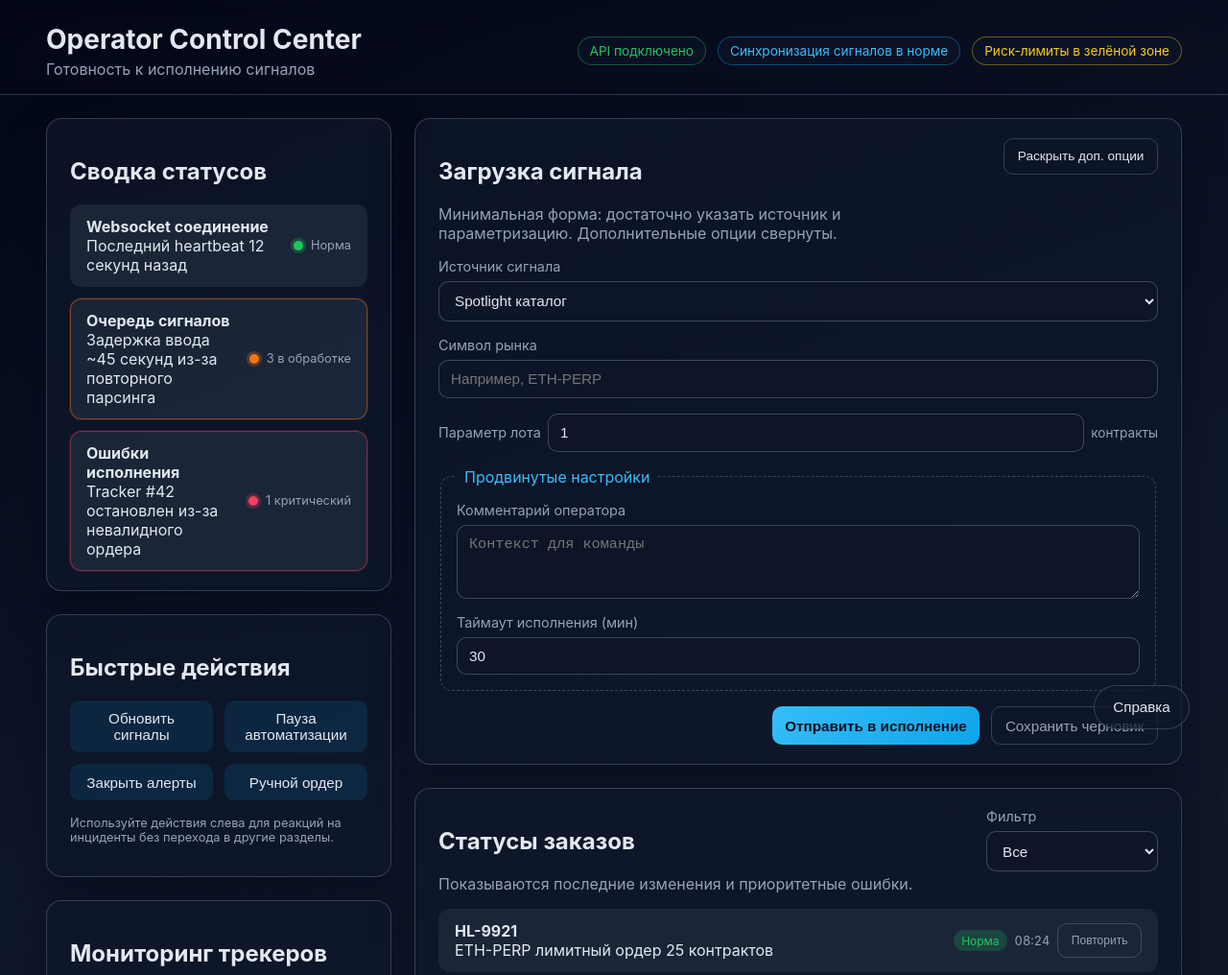
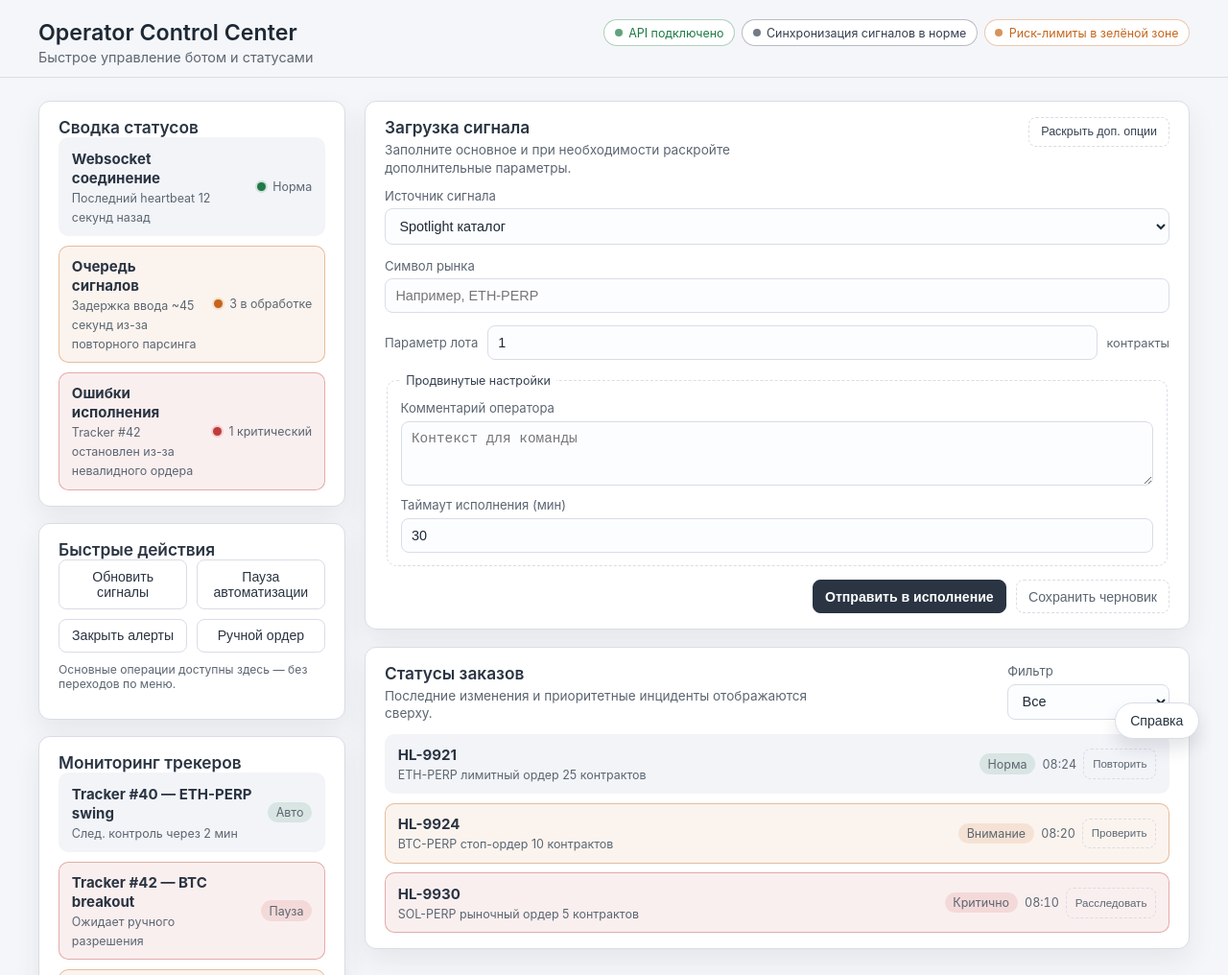
Before and after one commit to Retty888/bot-assist, a website: page apps/operator-ui/index.html in a window 1280 px wide. Shown: the top 1016 px of the page at 96% size. Drawn offline with Linux system fonts and the light colour scheme.

Commit message:
Redesign operator UI for compact neutral theme

```diff
--- a/apps/operator-ui/index.html
+++ b/apps/operator-ui/index.html
@@ -10,7 +10,7 @@
     <header class="top-bar">
       <div class="brand">
         <h1>Operator Control Center</h1>
-        <p class="subtitle">Готовность к исполнению сигналов</p>
+        <p class="subtitle">Быстрое управление ботом и статусами</p>
       </div>
       <div class="status-pills">
         <span class="pill pill-online" id="connection-pill">API подключено</span>
@@ -35,7 +35,7 @@
             <button data-action="new-manual-order">Ручной ордер</button>
           </div>
           <p class="helper-text">
-            Используйте действия слева для реакций на инциденты без перехода в другие разделы.
+            Основные операции доступны здесь — без переходов по меню.
           </p>
         </article>
 
@@ -51,7 +51,7 @@
             <div>
               <h2>Загрузка сигнала</h2>
               <p class="caption">
-                Минимальная форма: достаточно указать источник и параметризацию. Дополнительные опции свернуты.
+                Заполните основное и при необходимости раскройте дополнительные параметры.
               </p>
             </div>
             <button class="toggle" data-target="advanced-fields">Раскрыть доп. опции</button>
@@ -101,7 +101,7 @@
           <header class="card__header">
             <div>
               <h2>Статусы заказов</h2>
-              <p class="caption">Показываются последние изменения и приоритетные ошибки.</p>
+              <p class="caption">Последние изменения и приоритетные инциденты отображаются сверху.</p>
             </div>
             <div class="filters">
               <label>
--- a/apps/operator-ui/styles.css
+++ b/apps/operator-ui/styles.css
@@ -1,22 +1,23 @@
 :root {
-  color-scheme: light dark;
   font-family: 'Inter', system-ui, -apple-system, BlinkMacSystemFont, 'Segoe UI', sans-serif;
-  --bg: #0f172a;
-  --bg-card: rgba(15, 23, 42, 0.72);
-  --bg-card-light: rgba(30, 41, 59, 0.85);
-  --border: rgba(148, 163, 184, 0.3);
-  --text: #e2e8f0;
-  --text-muted: #94a3b8;
-  --accent: #38bdf8;
-  --accent-strong: #0ea5e9;
-  --warning: #f97316;
-  --danger: #f43f5e;
-  --success: #22c55e;
+  --bg: #f5f6f9;
+  --bg-soft: #eceff4;
+  --bg-card: #ffffff;
+  --bg-card-emphasis: #f2f4f8;
+  --border: #d8dde6;
+  --border-strong: #c1c8d6;
+  --text: #1d2935;
+  --text-muted: #5c6672;
+  --accent: #364152;
+  --accent-strong: #2a3442;
+  --success: #1f7a46;
+  --warning: #c6651a;
+  --danger: #c23b3b;
 }
 
 body {
   margin: 0;
-  background: linear-gradient(160deg, #020617 0%, #0f172a 50%, #111827 100%);
+  background: var(--bg);
   color: var(--text);
   min-height: 100vh;
 }
@@ -26,83 +27,105 @@ body {
 }
 
 a {
-  color: var(--accent);
+  color: var(--accent-strong);
 }
 
 .top-bar {
   display: flex;
-  align-items: center;
+  align-items: flex-start;
   justify-content: space-between;
-  padding: 1.5rem 3rem 1rem;
+  padding: 1.25rem 2.5rem 0.75rem;
   border-bottom: 1px solid var(--border);
-  backdrop-filter: blur(12px);
+  gap: 1.5rem;
 }
 
 .brand h1 {
   margin: 0;
-  font-size: 1.75rem;
+  font-size: 1.45rem;
+  font-weight: 600;
 }
 
 .subtitle {
-  margin: 0.25rem 0 0;
+  margin: 0.2rem 0 0;
   color: var(--text-muted);
+  font-size: 0.9rem;
 }
 
 .status-pills {
   display: flex;
-  gap: 0.75rem;
+  gap: 0.45rem;
   flex-wrap: wrap;
+  justify-content: flex-end;
 }
 
 .pill {
-  padding: 0.35rem 0.75rem;
-  border-radius: 9999px;
+  padding: 0.35rem 0.65rem;
+  border-radius: 999px;
   border: 1px solid var(--border);
-  font-size: 0.85rem;
-  background: rgba(15, 23, 42, 0.55);
+  font-size: 0.78rem;
+  background: var(--bg-card);
+  display: inline-flex;
+  align-items: center;
+  gap: 0.4rem;
+}
+
+.pill::before {
+  content: '';
+  width: 8px;
+  height: 8px;
+  border-radius: 50%;
+  background: currentColor;
+  opacity: 0.7;
 }
 
 .pill-online {
-  border-color: rgba(34, 197, 94, 0.4);
   color: var(--success);
+  border-color: rgba(31, 122, 70, 0.35);
 }
 
 .pill-sync {
-  border-color: rgba(14, 165, 233, 0.4);
   color: var(--accent);
+  border-color: rgba(54, 65, 82, 0.35);
 }
 
 .pill-risk {
-  border-color: rgba(250, 204, 21, 0.4);
-  color: #facc15;
+  color: var(--warning);
+  border-color: rgba(198, 101, 26, 0.35);
 }
 
 .pill-offline,
 .pill-danger {
-  border-color: rgba(244, 63, 94, 0.4);
   color: var(--danger);
-  background: rgba(244, 63, 94, 0.1);
+  border-color: rgba(194, 59, 59, 0.35);
+  background: rgba(194, 59, 59, 0.08);
 }
 
 .layout {
   display: grid;
-  grid-template-columns: 360px 1fr;
-  gap: 1.5rem;
-  padding: 1.5rem 3rem 4rem;
+  grid-template-columns: 320px 1fr;
+  gap: 1.25rem;
+  padding: 1.5rem 2.5rem 3rem;
 }
 
 .layout__column {
   display: flex;
   flex-direction: column;
-  gap: 1.5rem;
+  gap: 1.1rem;
 }
 
 .card {
   background: var(--bg-card);
   border: 1px solid var(--border);
-  border-radius: 16px;
-  padding: 1.25rem 1.5rem;
-  box-shadow: 0 20px 45px rgba(2, 6, 23, 0.45);
+  border-radius: 12px;
+  padding: 1rem 1.25rem;
+  box-shadow: 0 12px 28px rgba(35, 45, 58, 0.08);
+}
+
+.card h2 {
+  margin: 0;
+  font-size: 1.08rem;
+  font-weight: 600;
+  color: var(--accent-strong);
 }
 
 .card__header {
@@ -110,13 +133,15 @@ a {
   justify-content: space-between;
   gap: 1rem;
   align-items: flex-start;
-  margin-bottom: 1rem;
+  margin-bottom: 0.75rem;
 }
 
 .caption {
-  margin: 0.35rem 0 0;
+  margin: 0.25rem 0 0;
   color: var(--text-muted);
-  max-width: 32rem;
+  max-width: 28rem;
+  font-size: 0.85rem;
+  line-height: 1.35;
 }
 
 .summary-list,
@@ -127,7 +152,7 @@ a {
   padding: 0;
   display: flex;
   flex-direction: column;
-  gap: 0.75rem;
+  gap: 0.6rem;
 }
 
 .summary-list li,
@@ -136,108 +161,115 @@ a {
   display: flex;
   justify-content: space-between;
   align-items: center;
-  padding: 0.75rem 1rem;
-  border-radius: 12px;
+  padding: 0.65rem 0.8rem;
+  border-radius: 10px;
   border: 1px solid transparent;
-  background: var(--bg-card-light);
+  background: var(--bg-card-emphasis);
   gap: 1rem;
 }
 
-.summary-list li[data-level="critical"],
-.tracker-list li[data-level="critical"],
-.order-list li[data-level="critical"] {
-  border-color: rgba(244, 63, 94, 0.45);
-  box-shadow: 0 0 0 1px rgba(244, 63, 94, 0.15);
+.summary-list li[data-level='critical'],
+.tracker-list li[data-level='critical'],
+.order-list li[data-level='critical'] {
+  border-color: rgba(194, 59, 59, 0.38);
+  background: rgba(194, 59, 59, 0.08);
 }
 
-.summary-list li[data-level="warning"],
-.tracker-list li[data-level="warning"],
-.order-list li[data-level="warning"] {
-  border-color: rgba(249, 115, 22, 0.45);
-  box-shadow: 0 0 0 1px rgba(249, 115, 22, 0.15);
+.summary-list li[data-level='warning'],
+.tracker-list li[data-level='warning'],
+.order-list li[data-level='warning'] {
+  border-color: rgba(198, 101, 26, 0.38);
+  background: rgba(198, 101, 26, 0.07);
 }
 
 .status-dot {
-  width: 10px;
-  height: 10px;
+  width: 9px;
+  height: 9px;
   border-radius: 999px;
   background: var(--success);
-  box-shadow: 0 0 0 3px rgba(34, 197, 94, 0.25);
+  box-shadow: 0 0 0 2px rgba(31, 122, 70, 0.15);
 }
 
 .status-dot.warning {
   background: var(--warning);
-  box-shadow: 0 0 0 3px rgba(249, 115, 22, 0.25);
+  box-shadow: 0 0 0 2px rgba(198, 101, 26, 0.15);
 }
 
 .status-dot.critical {
   background: var(--danger);
-  box-shadow: 0 0 0 3px rgba(244, 63, 94, 0.25);
+  box-shadow: 0 0 0 2px rgba(194, 59, 59, 0.15);
 }
 
 .quick-actions__grid {
   display: grid;
   grid-template-columns: repeat(2, minmax(0, 1fr));
-  gap: 0.75rem;
+  gap: 0.6rem;
 }
 
 button {
-  border: none;
-  border-radius: 10px;
-  padding: 0.65rem 0.85rem;
-  font-size: 0.95rem;
-  background: rgba(14, 165, 233, 0.12);
-  color: var(--text);
+  border: 1px solid var(--border);
+  border-radius: 8px;
+  padding: 0.55rem 0.75rem;
+  font-size: 0.88rem;
+  background: var(--bg-card);
+  color: var(--accent-strong);
   cursor: pointer;
-  transition: transform 0.2s ease, background 0.2s ease;
+  transition: background 0.2s ease, color 0.2s ease, border-color 0.2s ease;
 }
 
 button:hover {
-  transform: translateY(-1px);
-  background: rgba(14, 165, 233, 0.25);
+  background: var(--bg-soft);
+  border-color: var(--border-strong);
 }
 
 button.primary {
-  background: linear-gradient(135deg, var(--accent), var(--accent-strong));
-  color: #0b1120;
+  background: var(--accent-strong);
+  border-color: var(--accent-strong);
+  color: #ffffff;
   font-weight: 600;
+}
+
+button.primary:hover {
+  background: #1f2733;
+  border-color: #1f2733;
 }
 
 button.ghost {
   background: transparent;
-  border: 1px solid var(--border);
+  border-style: dashed;
   color: var(--text-muted);
 }
 
 .toggle {
-  border: 1px solid var(--border);
+  border-style: dashed;
   background: transparent;
-  color: var(--text);
-  font-size: 0.85rem;
+  color: var(--accent);
+  font-size: 0.78rem;
+  padding: 0.45rem 0.75rem;
 }
 
 .form {
   display: flex;
   flex-direction: column;
-  gap: 1rem;
+  gap: 0.85rem;
 }
 
 label {
   display: flex;
   flex-direction: column;
-  gap: 0.45rem;
-  font-size: 0.9rem;
+  gap: 0.35rem;
+  font-size: 0.82rem;
   color: var(--text-muted);
 }
 
 input,
 select,
 textarea {
-  border-radius: 10px;
-  border: 1px solid rgba(148, 163, 184, 0.35);
-  padding: 0.65rem 0.75rem;
-  font-size: 0.95rem;
-  background: rgba(15, 23, 42, 0.6);
+  border-radius: 8px;
+  border: 1px solid var(--border);
+  padding: 0.55rem 0.65rem;
+  font-size: 0.9rem;
+  background: #fcfdff;
   color: var(--text);
 }
 
@@ -248,6 +280,7 @@ textarea {
 .inline {
   flex-direction: row;
   align-items: center;
+  gap: 0.6rem;
 }
 
 .inline input {
@@ -256,57 +289,58 @@ textarea {
 
 .inline__suffix {
   color: var(--text-muted);
-  font-size: 0.85rem;
+  font-size: 0.8rem;
 }
 
 fieldset {
-  border-radius: 12px;
-  border: 1px dashed rgba(148, 163, 184, 0.35);
-  padding: 1rem;
+  border-radius: 10px;
+  border: 1px dashed var(--border);
+  padding: 0.85rem;
   display: flex;
   flex-direction: column;
-  gap: 1rem;
+  gap: 0.75rem;
 }
 
 legend {
-  padding: 0 0.5rem;
+  padding: 0 0.35rem;
   color: var(--accent);
+  font-size: 0.78rem;
 }
 
 .form__actions {
   display: flex;
-  gap: 0.75rem;
+  gap: 0.65rem;
   justify-content: flex-end;
 }
 
 .badge {
-  padding: 0.2rem 0.5rem;
+  padding: 0.2rem 0.55rem;
   border-radius: 999px;
-  font-size: 0.75rem;
-  background: rgba(148, 163, 184, 0.2);
+  font-size: 0.72rem;
+  background: var(--bg-soft);
   color: var(--text-muted);
 }
 
 .badge--success {
-  background: rgba(34, 197, 94, 0.2);
+  background: rgba(31, 122, 70, 0.12);
   color: var(--success);
 }
 
 .badge--warning {
-  background: rgba(249, 115, 22, 0.2);
+  background: rgba(198, 101, 26, 0.12);
   color: var(--warning);
 }
 
 .badge--critical {
-  background: rgba(244, 63, 94, 0.2);
+  background: rgba(194, 59, 59, 0.12);
   color: var(--danger);
 }
 
 .order-meta {
   display: flex;
-  gap: 0.5rem;
+  gap: 0.45rem;
   align-items: center;
-  font-size: 0.8rem;
+  font-size: 0.78rem;
   color: var(--text-muted);
 }
 
@@ -315,51 +349,83 @@ legend {
 }
 
 .order-meta button {
-  font-size: 0.75rem;
+  font-size: 0.72rem;
+  padding-inline: 0.55rem;
 }
 
 .order-description {
   flex: 1;
 }
 
+.summary-list strong,
+.tracker-list strong,
+.order-list strong {
+  font-size: 0.94rem;
+  color: var(--accent-strong);
+}
+
+.summary-list span,
+.tracker-list span,
+.order-list span {
+  font-size: 0.78rem;
+  color: var(--text-muted);
+}
+
 .helper-text {
-  margin-top: 1rem;
-  font-size: 0.8rem;
+  margin-top: 0.65rem;
+  font-size: 0.76rem;
   color: var(--text-muted);
 }
 
 .filters {
   display: flex;
-  gap: 0.75rem;
+  gap: 0.6rem;
   align-items: center;
 }
 
 .help-trigger {
   position: fixed;
-  right: 2.5rem;
-  bottom: 2.5rem;
-  padding: 0.85rem 1.2rem;
+  right: 1.9rem;
+  bottom: 1.9rem;
+  padding: 0.6rem 0.95rem;
   border-radius: 999px;
   border: 1px solid var(--border);
-  background: rgba(15, 23, 42, 0.7);
+  background: var(--bg-card);
+  box-shadow: 0 10px 18px rgba(35, 45, 58, 0.12);
 }
 
 .help-panel {
   position: fixed;
-  right: 2rem;
-  bottom: 5.5rem;
-  width: 320px;
-  padding: 1.25rem;
-  border-radius: 16px;
+  right: 1.75rem;
+  bottom: 4.6rem;
+  width: 280px;
+  padding: 1rem 1.1rem;
+  border-radius: 12px;
   border: 1px solid var(--border);
-  background: rgba(15, 23, 42, 0.92);
-  box-shadow: 0 20px 45px rgba(2, 6, 23, 0.6);
+  background: var(--bg-card);
+  box-shadow: 0 16px 28px rgba(35, 45, 58, 0.18);
+}
+
+.help-panel h2 {
+  margin-top: 0;
+  margin-bottom: 0.6rem;
+  font-size: 1rem;
+  font-weight: 600;
+  color: var(--accent-strong);
+}
+
+.help-panel ol {
+  margin: 0 0 0.9rem 1.1rem;
+  padding: 0;
+  color: var(--text-muted);
+  font-size: 0.78rem;
+  line-height: 1.4;
 }
 
 @media (max-width: 1080px) {
   .layout {
     grid-template-columns: 1fr;
-    padding: 1.5rem 1.5rem 4rem;
+    padding: 1.25rem 1.25rem 3rem;
   }
 
   .layout__column--left {
@@ -369,4 +435,13 @@ legend {
   .layout__column--right {
     order: 1;
   }
+
+  .top-bar {
+    flex-direction: column;
+    align-items: flex-start;
+  }
+
+  .status-pills {
+    justify-content: flex-start;
+  }
 }
```
